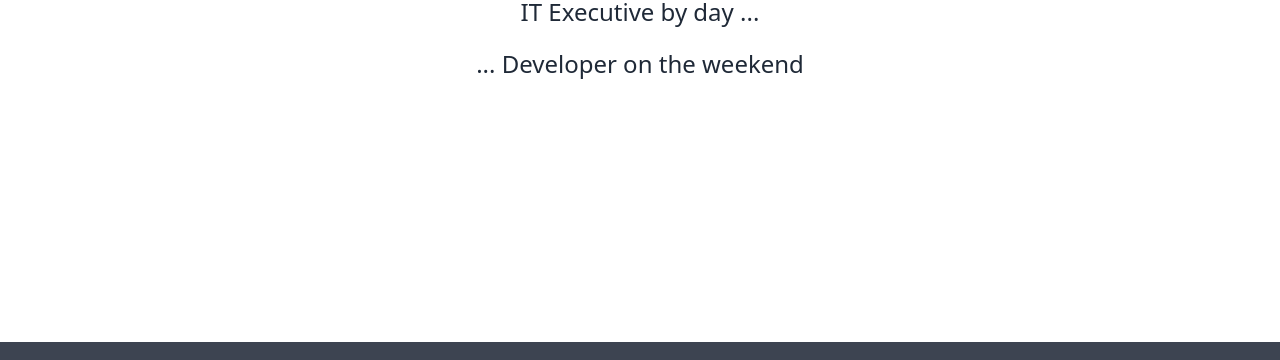
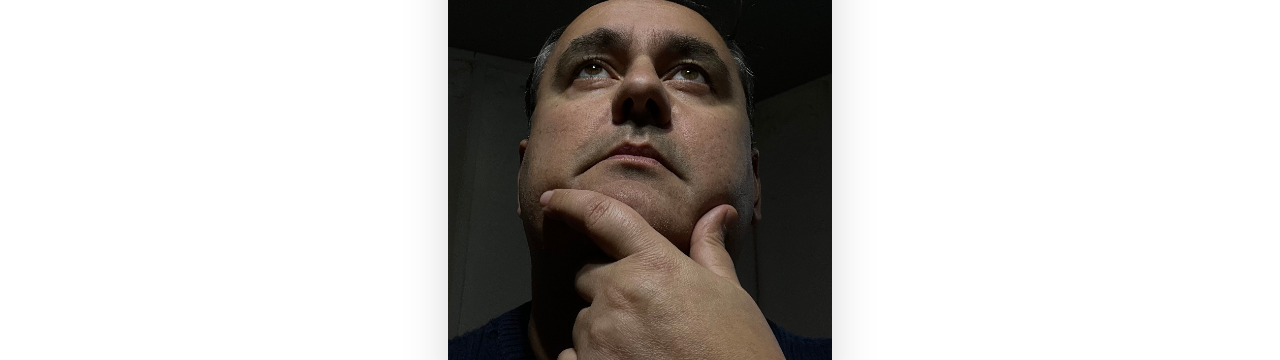
Before and after one commit to jxman/gatsby-personal-site, a Gatsby site: page / in a window 1280 px wide. Shown: the part 386-746 px from the top of the page. Built offline with nearby package versions, Linux system fonts and the light colour scheme; Gatsby itself is replaced by a stand-in of ours.

Commit message:
added homepage image

```diff
--- a/src/pages/index.js
+++ b/src/pages/index.js
@@ -1,4 +1,5 @@
 import React from "react"
+import { StaticImage } from "gatsby-plugin-image"
 import Layout from "../components/layout"
 
 const IndexPage = () => {
@@ -7,9 +8,14 @@ const IndexPage = () => {
       <div className="hero ">
         <div className="text-center hero-content">
           <div className="max-w-md">
-            <h1 className="mb-5 text-5xl font-bold">John Xanthopoulos</h1>
-            <p className="mb-5 text-2xl">IT Executive by day ...</p>
-            <p className="mb-5 text-2xl">... Developer on the weekend</p>
+            <h1 className="mb-4 text-5xl font-bold">John Xanthopoulos</h1>
+            <p className="mb-1 text-2xl">IT Executive by day ...</p>
+            <p className="mb-4 text-2xl">... Developer on the weekend</p>
+            <StaticImage
+              class="max-w-sm rounded-lg shadow-2xl"
+              src="../images/me3.jpeg"
+              alt="bio picture"
+            />
           </div>
         </div>
       </div>
```
Also changed, not shown: src/images/me2.jpeg (added), src/images/me3.jpeg (added).
